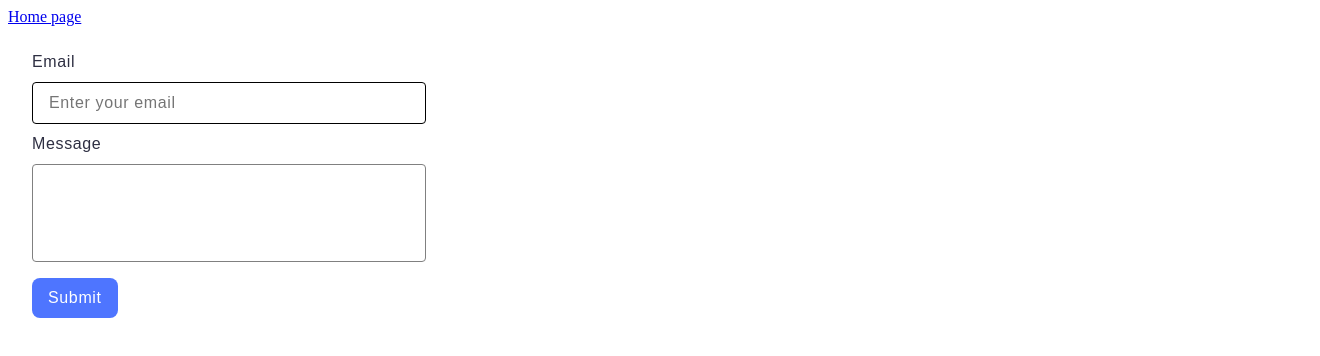
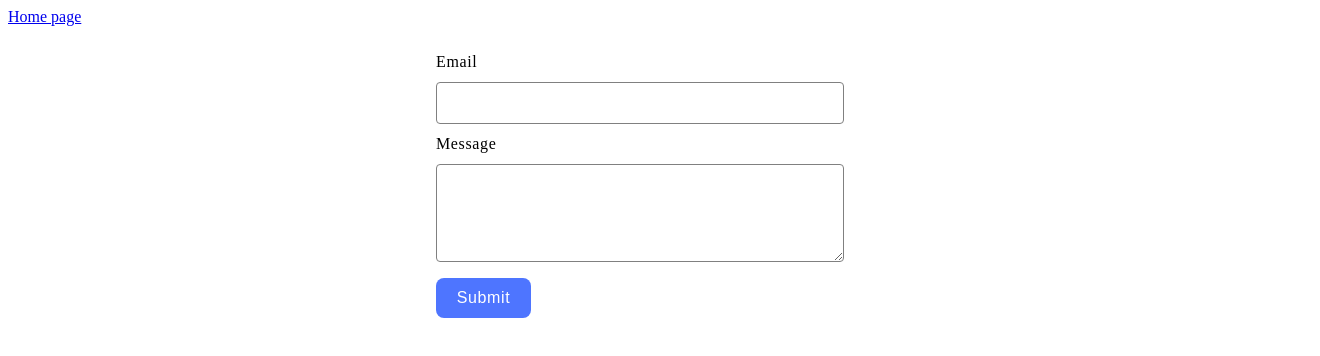
Before and after one commit to angelinasimora/goit-js-hw-09, a plain HTML site: page 2-form.html in a window 1280 px wide. Shown: the whole page, 1320 px wide, since content can reach past the window. Drawn offline with Linux system fonts and the light colour scheme.

Commit message:
Deploying to gh-pages from @ angelinasimora/goit-js-hw-09@1d30e58af88bd3dadc0c78a28cea58c895793a80 🚀

```diff
--- a/2-form.html
+++ b/2-form.html
@@ -7,29 +7,19 @@
     <title>Form</title>
     <script type="module" crossorigin src="/goit-js-hw-09/2-form.js"></script>
     <link rel="modulepreload" crossorigin href="/goit-js-hw-09/assets/modulepreload-polyfill-B5Qt9EMX.js">
-    <link rel="stylesheet" crossorigin href="/goit-js-hw-09/assets/2-form-n8nbrl15.css">
+    <link rel="stylesheet" crossorigin href="/goit-js-hw-09/assets/2-form-C2ZeoM-j.css">
   </head>
   <body>
     <a href="./index.html">Home page</a>
 
     <form class="feedback-form" autocomplete="off">
-      <label class="form-label">
+      <label>
         Email
-        <input
-          type="email"
-          name="email"
-          placeholder="Enter your email"
-          autofocus
-          class="feedback-form-input"
-        />
+        <input type="email" name="email" autofocus />
       </label>
-      <label class="form-label">
+      <label>
         Message
-        <textarea
-          name="message"
-          rows="8"
-          class="feedback-form-textarea"
-        ></textarea>
+        <textarea name="message" rows="8"></textarea>
       </label>
       <button type="submit">Submit</button>
     </form>
--- /dev/null
+++ b/assets/2-form-C2ZeoM-j.css
@@ -0,0 +1 @@
+.feedback-form{max-width:408px;display:flex;flex-direction:column;padding:24px;margin:0 auto}.feedback-form label{display:flex;flex-direction:column;margin-bottom:8px;font-size:16px;line-height:1.5;letter-spacing:.04em}.feedback-form label input,.feedback-form label textarea{padding:8px 16px;outline:none;border:1px solid #808080;border-radius:4px;margin-top:8px;font-size:16px;line-height:1.5;letter-spacing:.04em}.feedback-form label input:hover,.feedback-form label textarea:hover{border:1px solid #000}.feedback-form label textarea{max-height:80px}.feedback-form button{border-radius:8px;padding:8px 16px;width:95px;background:#4e75ff;font-weight:500;font-size:16px;line-height:1.5;letter-spacing:.04em;color:#fff;border:none;cursor:pointer;margin-top:8px}.feedback-form button:hover{background:#6c8cff}
--- a/assets/2-form-n8nbrl15.css
+++ /dev/null
@@ -1 +0,0 @@
-.feedback-form{font-family:Montserrat,sans-serif;width:100%;padding:24px}.form-label{display:flex;flex-direction:column;margin-bottom:8px;line-height:150%;letter-spacing:.04em;color:#2e2f42}.feedback-form-input,.feedback-form-textarea{margin-top:8px;padding:8px 16px;border:1px solid #808080;border-radius:4px;font-family:inherit;outline:none;width:360px;font-size:16px;line-height:150%;letter-spacing:.04em;color:#2e2f42}.feedback-form-textarea{resize:none;margin-bottom:8px;height:80px}.feedback-form-input:hover,.feedback-form-textarea:hover,.feedback-form-input:focus,.feedback-form-textarea:focus{border-color:#000}.feedback-form-input:active,.feedback-form-textarea:active{border-color:gray}button{font-family:inherit;font-size:16px;line-height:150%;letter-spacing:.04em;display:block;padding:8px 16px;border:none;border-radius:8px;background-color:#4e75ff;color:#fff}button:hover,button:focus{background-color:#6c8cff}
--- a/assets/styles-D24QE8_b.css
+++ /dev/null
@@ -1 +0,0 @@
-h1,h2,h3,h4,h5,h6,p{margin:0}p:last-child{margin-bottom:0}ul{margin:0;padding:0;list-style:none}a{color:currentColor;text-decoration:none}button{cursor:pointer}img{display:block;max-width:100%;height:auto}.container{max-width:1128px;padding:0 24px;margin:0 auto}.gallery{display:flex;flex-wrap:wrap;gap:24px}.list-item{flex-basis:calc((100% - 48px) / 3);transition:transform .3s}.list-item:hover,.list-item:focus{transform:scale(1.05)}.feedback-form{font-family:Montserrat,sans-serif;width:100%;padding:24px}.form-label{display:flex;flex-direction:column;margin-bottom:8px;line-height:150%;letter-spacing:.04em;color:#2e2f42}.feedback-form-input,.feedback-form-textarea{margin-top:8px;padding:8px 16px;border:1px solid #808080;border-radius:4px;font-family:inherit;outline:none;width:360px;font-size:16px;line-height:150%;letter-spacing:.04em;color:#2e2f42}.feedback-form-textarea{resize:none;margin-bottom:8px;height:80px}.feedback-form-input:hover,.feedback-form-textarea:hover,.feedback-form-input:focus,.feedback-form-textarea:focus{border-color:#000}.feedback-form-input:active,.feedback-form-textarea:active{border-color:gray}button{font-family:inherit;font-size:16px;line-height:150%;letter-spacing:.04em;display:block;padding:8px 16px;border:none;border-radius:8px;background-color:#4e75ff;color:#fff}button:hover,button:focus{background-color:#6c8cff}#readme-content{display:none}
--- /dev/null
+++ b/assets/styles-oVmi-X6g.css
@@ -0,0 +1 @@
+h1,h2,h3,h4,h5,h6,p{margin:0}p:last-child{margin-bottom:0}ul{margin:0;padding:0;list-style:none}a{color:currentColor;text-decoration:none}button{cursor:pointer}img{display:block;max-width:100%;height:auto}.container{max-width:1128px;padding:0 24px;margin:0 auto}.gallery{display:flex;flex-wrap:wrap;gap:24px}.list-item{flex-basis:calc((100% - 48px) / 3);transition:transform .3s}.list-item:hover,.list-item:focus{transform:scale(1.05)}.feedback-form{max-width:408px;display:flex;flex-direction:column;padding:24px;margin:0 auto}.feedback-form label{display:flex;flex-direction:column;margin-bottom:8px;font-size:16px;line-height:1.5;letter-spacing:.04em}.feedback-form label input,.feedback-form label textarea{padding:8px 16px;outline:none;border:1px solid #808080;border-radius:4px;margin-top:8px;font-size:16px;line-height:1.5;letter-spacing:.04em}.feedback-form label input:hover,.feedback-form label textarea:hover{border:1px solid #000}.feedback-form label textarea{max-height:80px}.feedback-form button{border-radius:8px;padding:8px 16px;width:95px;background:#4e75ff;font-weight:500;font-size:16px;line-height:1.5;letter-spacing:.04em;color:#fff;border:none;cursor:pointer;margin-top:8px}.feedback-form button:hover{background:#6c8cff}#readme-content{display:none}
```
Also changed, not shown: 1-gallery.html (+1 -1 lines), index.html (+1 -1 lines).
